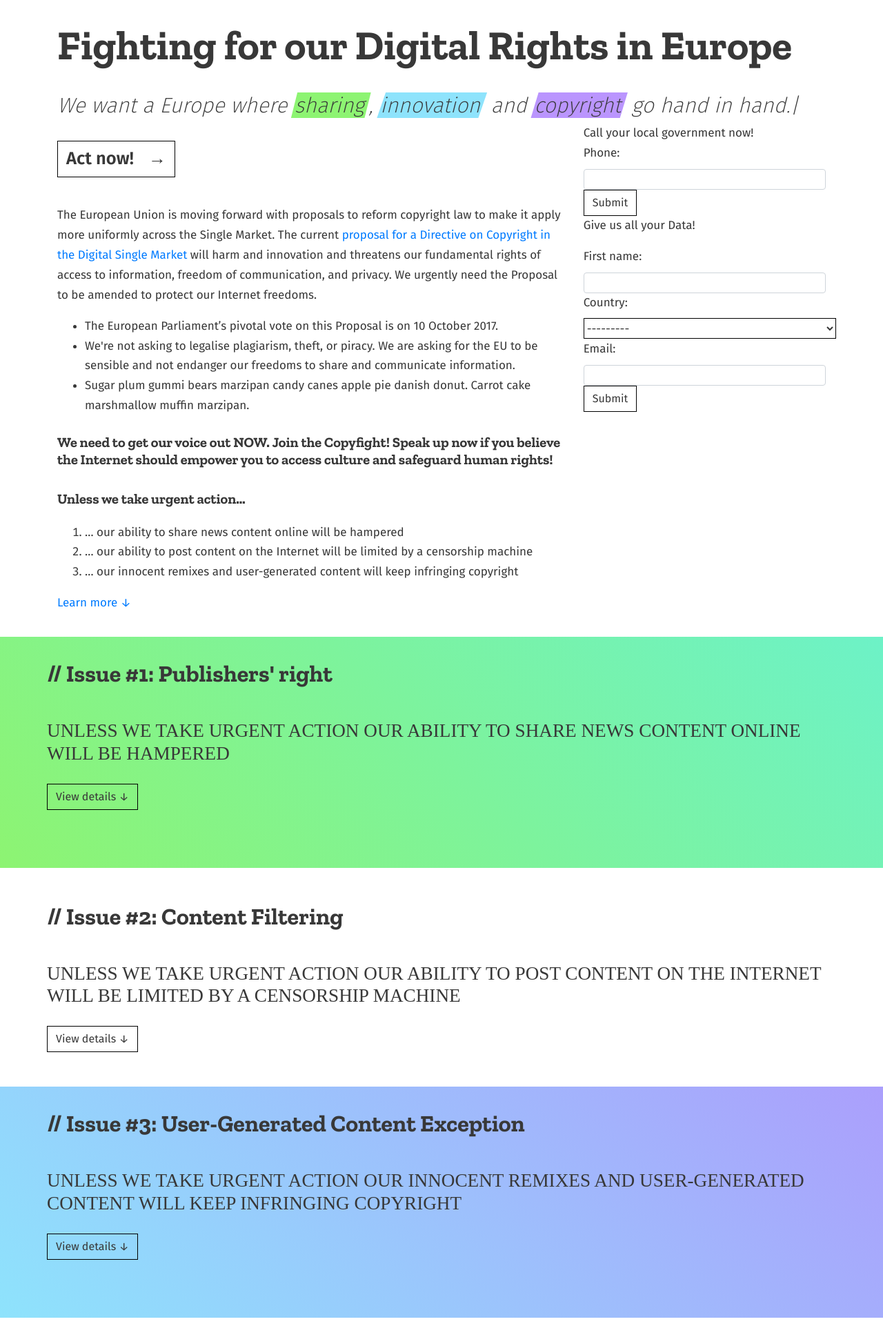
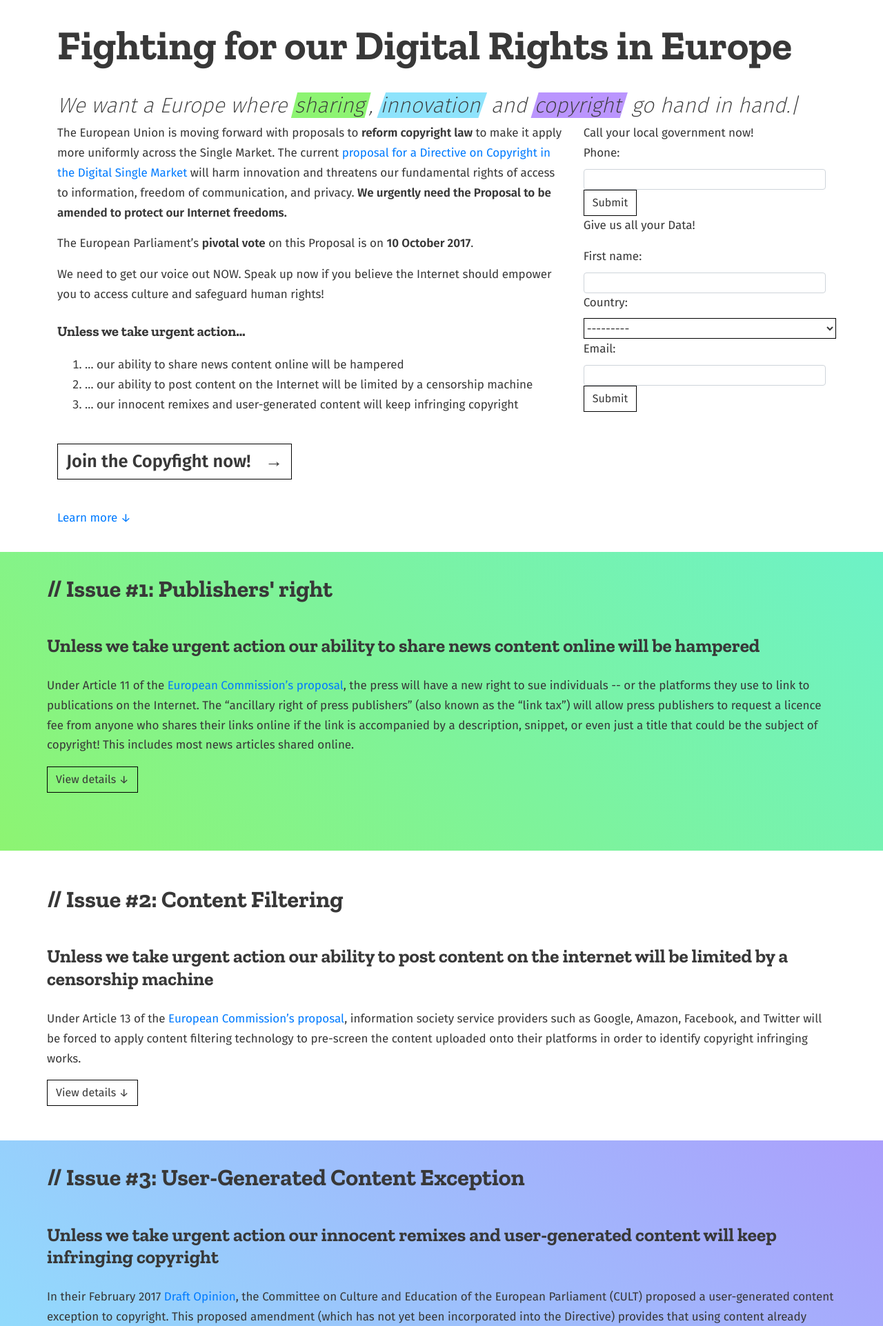
Before and after one commit to copyfighters/copyfighters, a Django app: page / in a window 1280 px wide. Shown: the top 1922 px of the page at 69% size. Run offline with Django 3.2, Linux system fonts and the light colour scheme; style sheets or scripts are compiled from the project's sources; some libraries are stand-ins or nearby versions; some web fonts are replaced.

Commit message:
improve content following discussion with the responsable team

```diff
--- a/sass/_elements.scss
+++ b/sass/_elements.scss
@@ -17,11 +17,6 @@ h1, h2, h3, h4, h5, h6 {
 
 h2::before {
 	content: "// ";
-}
-
-h3 {
-	text-transform: uppercase;
-	font-weight: 300;
 }
 
 button, input[type=button], input[type=submit] {
--- a/templates/index.html
+++ b/templates/index.html
@@ -11,20 +11,16 @@
 				<span id='subtitle'></span>
 			</div>
 			<div class="col-md-8">
-				<p><button class='get-involved-btn'>{% trans 'Act now!' %} <span>→</span></button></p>
-				<p>{% blocktrans %}The European Union is moving forward with proposals to reform copyright law to make it apply more uniformly across the Single Market. The current <a href="http://eur-lex.europa.eu/legal-content/EN/TXT/?uri=CELEX:52016PC0593">proposal for a Directive on Copyright in the Digital Single Market</a> will harm and innovation and threatens our fundamental rights of access to information, freedom of communication, and privacy. We urgently need the Proposal to be amended to protect our Internet freedoms.{% endblocktrans %}</p>
-				<ul>
-					<li>The European Parliament’s pivotal vote on this Proposal is on 10 October 2017.</li>
-					<li>We're not asking to legalise plagiarism, theft, or piracy. We are asking for the EU to be sensible and not endanger our freedoms to share and communicate information.</li>
-					<li>Sugar plum gummi bears marzipan candy canes apple pie danish donut. Carrot cake marshmallow muffin marzipan.</li>
-				</ul>
-				<h4>We need to get our voice out NOW. Join the Copyfight! Speak up now if you believe the Internet should empower you to access culture and safeguard human rights!</h4>
+				<p>{% blocktrans %}The European Union is moving forward with proposals to <b>reform copyright law</b> to make it apply more uniformly across the Single Market. The current <a href="http://eur-lex.europa.eu/legal-content/EN/TXT/?uri=CELEX:52016PC0593">proposal for a Directive on Copyright in the Digital Single Market</a> will harm innovation and threatens our fundamental rights of access to information, freedom of communication, and privacy. <b>We urgently need the Proposal to be amended to protect our Internet freedoms.</b>{% endblocktrans %}</p>
+				<p>The European Parliament’s <b>pivotal vote</b> on this Proposal is on <b>10 October 2017</b>.</li>
+				<p>We need to get our voice out NOW. Speak up now if you believe the Internet should empower you to access culture and safeguard human rights!</h4>
 				<h4>Unless we take urgent action…</h4>
-				<ol>
-					<li>… our ability to share news content online will be hampered</li>
-					<li>… our ability to post content on the Internet will be limited by a censorship machine</li>
-					<li>… our innocent remixes and user-generated content will keep infringing copyright</li>
-				</ol>
+         <ol>
+           <li>… our ability to share news content online will be hampered</li>
+           <li>… our ability to post content on the Internet will be limited by a censorship machine</li>
+           <li>… our innocent remixes and user-generated content will keep infringing copyright</li>
+         </ol>
+				<p><button class='get-involved-btn'>{% trans 'Join the Copyfight now!' %} <span>→</span></button></p>
 				<a href='#facts' id='learnmore-link'>Learn more ↓</a>
 			</div>
 		<div class="col-md-4">
@@ -84,13 +80,12 @@
 			<div class="col col-lg-12">
 				<h2 id='facts'>Issue #1: Publishers' right</h2>
 				<h3>Unless we take urgent action our ability to share news content online will be hampered</h3>
+				<p>Under Article 11 of the <a href="http://eur-lex.europa.eu/legal-content/EN/TXT/PDF/?uri=CELEX:52016PC0593&from=EN">European Commission’s proposal</a>, the press will have a new right to sue individuals -- or the platforms they use to link to publications on the Internet. The “ancillary right of press publishers” (also known as the “link tax”) will allow press publishers to request a licence fee from anyone who shares their links online if the link is accompanied by a description, snippet, or even just a title that could be the subject of copyright! This includes most news articles shared online.</p>
 				<p><a class="btn btn-default show-details" role="button">View details ↓</a></p>
 			</div>
 		</div>
 		<div class="row">
 			<div class="col col-lg-12">
-				<h4>The Proposal says…</h4>
-				<p>Under Article 11 of the <a href="http://eur-lex.europa.eu/legal-content/EN/TXT/PDF/?uri=CELEX:52016PC0593&from=EN">European Commission’s proposal</a>, the press will have a new right to sue individuals -- or the platforms they use to link to publications on the Internet. The “ancillary right of press publishers” (also known as the “link tax”) will allow press publishers to request a licence fee from anyone who shares their links online if the link is accompanied by a description, snippet, or even just a title that could be the subject of copyright! This includes most news articles shared online.</p>
 				<h4>What was the problem?</h4>
 				<p>The reason behind this proposal was to remedy the so-called “value gap”. The value gap is the disparity between the large revenues of large online platforms such as Google and Facebook, and the low revenues of press publishers. It was intended as a way of redistributing Google’s revenues to small publishers. The reality is far less straightforward: the resulting proposal will not only fail to redistribute Google’s revenues to those who need it, but it will also hamper our ability as online users to engage with one another on the internet.</p>
 				<h4>Here’s why the Commission’s proposal won’t solve the problem</h4>
@@ -111,13 +106,12 @@
 			<div class="col col-lg-12">
 				<h2 id='facts'>Issue #2: Content Filtering</h2>
 				<h3>Unless we take urgent action our ability to post content on the internet will be limited by a censorship machine</h3>
+				<p>Under Article 13 of the <a href="http://eur-lex.europa.eu/legal-content/EN/TXT/PDF/?uri=CELEX:52016PC0593&from=EN">European Commission’s proposal</a>, information society service providers such as Google, Amazon, Facebook, and Twitter will be forced to apply content filtering technology to pre-screen the content uploaded onto their platforms in order to identify copyright infringing works.</p>
 				<p><a class="btn btn-default show-details" role="button">View details ↓</a></p>
 			</div>
 		</div>
 		<div class="row">
 			<div class="col col-lg-12">
-				<h4>The Proposal says…</h4>
-				<p>Under Article 13 of the <a href="http://eur-lex.europa.eu/legal-content/EN/TXT/PDF/?uri=CELEX:52016PC0593&from=EN">European Commission’s proposal</a>, information society service providers such as Google, Amazon, Facebook, and Twitter will be forced to apply content filtering technology to pre-screen the content uploaded onto their platforms in order to identify copyright infringing works.</p>
 				<h4>What was the problem?</h4>
 				<p>The Internet empowers everyone to become a content creator and to have their voices heard around the world. The problem is that some of the content uploaded on the Internet infringes the copyright of other content creators. The Proposal is trying to address copyright infringement on the Internet, but addresses it in a way that hampers the way the Internet has been functioning so far by asking platforms to put in place costly and opaque solutions to pre-screen our content.</p>
 				<h4>The proposal is problematic…</h4>
@@ -134,12 +128,12 @@
 			<div class="col col-lg-12">
 				<h2 id='facts'>Issue #3: User-Generated Content Exception</h2>
 				<h3>Unless we take urgent action our innocent remixes and user-generated content will keep infringing copyright</h3>
+				<p>In their February 2017 <a href="http://www.europarl.europa.eu/sides/getDoc.do?pubRef=-//EP//NONSGML+COMPARL+PE-595.591+01+DOC+PDF+V0//EN&language=EN">Draft Opinion</a>, the Committee on Culture and Education of the European Parliament (CULT) proposed a user-generated content exception to copyright. This proposed amendment (which has not yet been incorporated into the Directive) provides that using content already made available online for purposes such as criticism, review, illustration, caricature, or parody is lawful provided the source is accurately identified and the use is consistent with fair practice. Such a proposal is not yet part of the law but our view is it should be to ensure a healthy remix culture and a future-proof internet.</p>
 				<p><a class="btn btn-default show-details" role="button">View details ↓</a></p>
 			</div>
 		</div>
 		<div class="row">
 			<div class="col col-lg-12">
-				<p>In their February 2017 <a href="http://www.europarl.europa.eu/sides/getDoc.do?pubRef=-//EP//NONSGML+COMPARL+PE-595.591+01+DOC+PDF+V0//EN&language=EN">Draft Opinion</a>, the Committee on Culture and Education of the European Parliament (CULT) proposed a user-generated content exception to copyright. This proposed amendment (which has not yet been incorporated into the Directive) provides that using content already made available online for purposes such as criticism, review, illustration, caricature, or parody is lawful provided the source is accurately identified and the use is consistent with fair practice. Such a proposal is not yet part of the law but our view is it should be to ensure a healthy remix culture and a future-proof internet.</p>
 				<h4>Claiming back our culture…</h4>
 				<p>Most memes, reaction gifs, remixes and many other types of user-generated content are currently in breach of copyright rules. The Directive, as proposed, contains no exceptions to make them legal. Our culture is changing, we are no longer mere recipients of content but also creators of new meaning and we want to engage in those practices legally.</p>
 				<h4>Help us add a user-generated content exception to the EU Directive to enable our online culture to flourish! JOIN THE COPYFIGHT!</h4>
```
